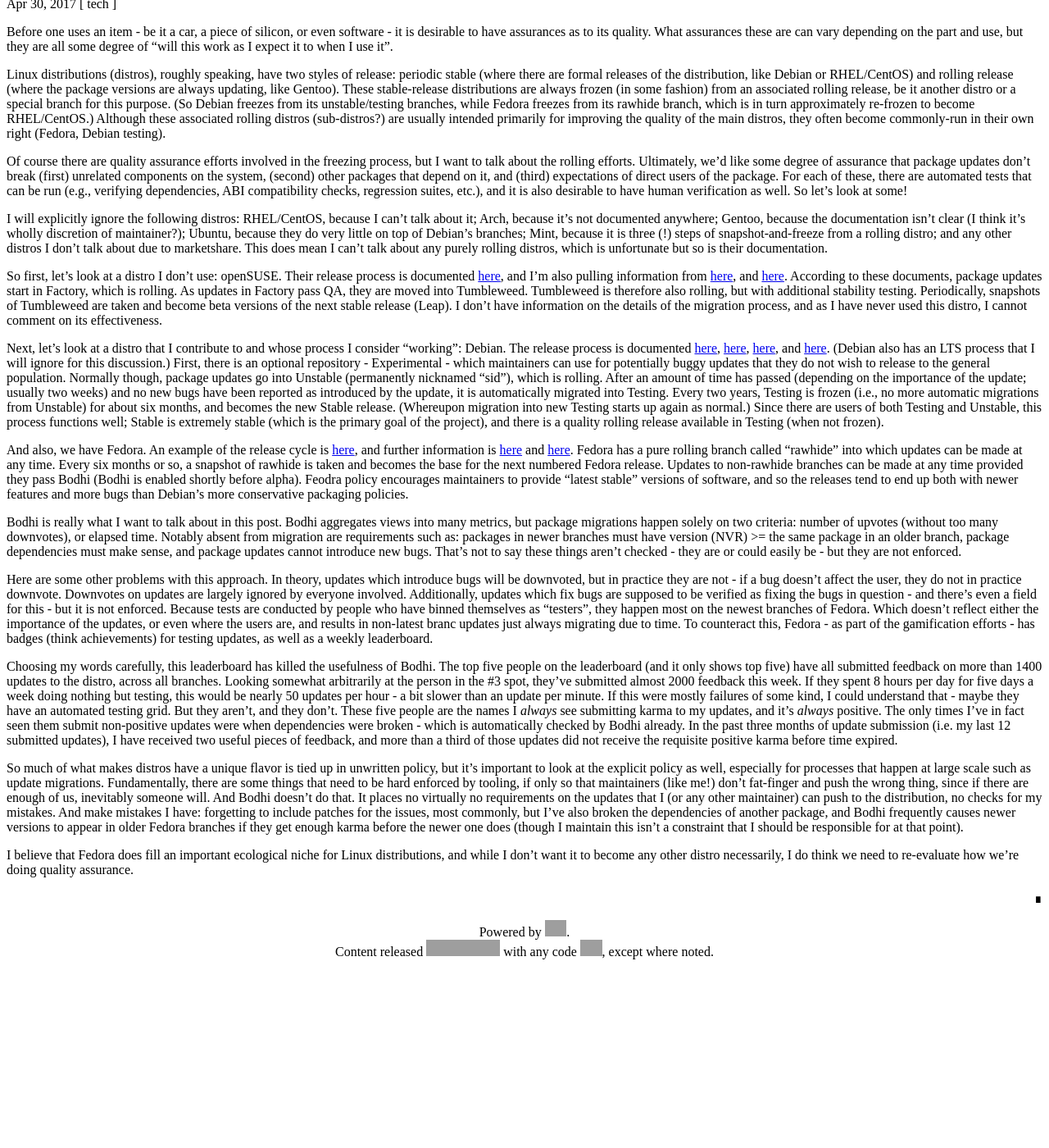
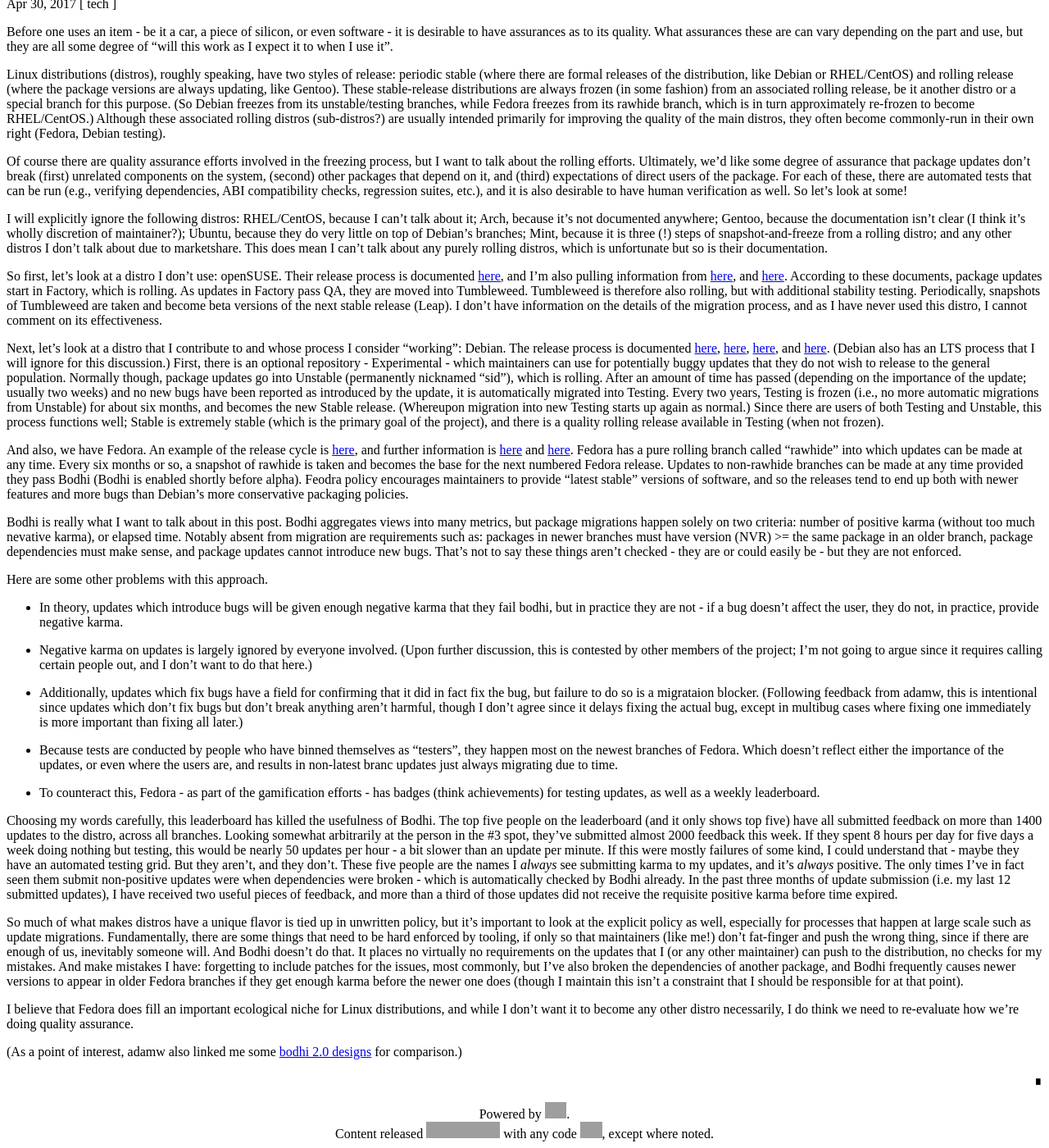
Before and after one commit to frozencemetery/mivehind.net, a Jekyll site: the page built from _posts/2017-04-30-Bodhi-and-quality-assurance.md, in a window 1280 px wide and 1400 px high, scrolled down 137 px. Shown: the whole window at 82% size. Built offline with Jekyll 4.4.1, drawn with Linux system fonts in a browser that asks for light colours; Markdown is read by kramdown in place of the engine named in the settings; before the commit the page ends 1315 px from its top, so only the background shows below that; grey boxes are pictures that could not be loaded.

Commit message:
[post] bodhi - feedback from adamw
- removed "vote" language
- mention controversy of feedback use
- link to bodhi design page

```diff
--- a/_posts/2017-04-30-Bodhi-and-quality-assurance.md
+++ b/_posts/2017-04-30-Bodhi-and-quality-assurance.md
@@ -85,25 +85,39 @@
 
 Bodhi is really what I want to talk about in this post.  Bodhi aggregates
 views into many metrics, but package migrations happen solely on two criteria:
-number of upvotes (without too many downvotes), or elapsed time.  Notably
-absent from migration are requirements such as: packages in newer branches
-must have version (NVR) >= the same package in an older branch, package
-dependencies must make sense, and package updates cannot introduce new bugs.
-That's not to say these things aren't checked - they are or could easily be -
-but they are not enforced.
+number of positive karma (without too much nevative karma), or elapsed time.
+Notably absent from migration are requirements such as: packages in newer
+branches must have version (NVR) >= the same package in an older branch,
+package dependencies must make sense, and package updates cannot introduce new
+bugs.  That's not to say these things aren't checked - they are or could
+easily be - but they are not enforced.
 
-Here are some other problems with this approach.  In theory, updates which
-introduce bugs will be downvoted, but in practice they are not - if a bug
-doesn't affect the user, they do not in practice downvote.  Downvotes on
-updates are largely ignored by everyone involved.  Additionally, updates which
-fix bugs are supposed to be verified as fixing the bugs in question - and
-there's even a field for this - but it is not enforced.  Because tests are
-conducted by people who have binned themselves as "testers", they happen most
-on the newest branches of Fedora.  Which doesn't reflect either the importance
-of the updates, or even where the users are, and results in non-latest branc
-updates just always migrating due to time.  To counteract this, Fedora - as
-part of the gamification efforts - has badges (think achievements) for testing
-updates, as well as a weekly leaderboard.
+Here are some other problems with this approach.
+
+- In theory, updates which introduce bugs will be given enough negative karma
+  that they fail bodhi, but in practice they are not - if a bug doesn't affect
+  the user, they do not, in practice, provide negative karma.
+
+- Negative karma on updates is largely ignored by everyone involved.  (Upon
+  further discussion, this is contested by other members of the project; I'm
+  not going to argue since it requires calling certain people out, and I don't
+  want to do that here.)
+
+- Additionally, updates which fix bugs have a field for confirming that it did
+  in fact fix the bug, but failure to do so is a migrataion blocker.
+  (Following feedback from adamw, this is intentional since updates which
+  don't fix bugs but don't break anything aren't harmful, though I don't agree
+  since it delays fixing the actual bug, except in multibug cases where fixing
+  one immediately is more important than fixing all later.)
+
+- Because tests are conducted by people who have binned themselves as
+  "testers", they happen most on the newest branches of Fedora.  Which doesn't
+  reflect either the importance of the updates, or even where the users are,
+  and results in non-latest branc updates just always migrating due to time.
+
+- To counteract this, Fedora - as part of the gamification efforts - has
+  badges (think achievements) for testing updates, as well as a weekly
+  leaderboard.
 
 Choosing my words carefully, this leaderboard has killed the usefulness of
 Bodhi.  The top five people on the leaderboard (and it only shows top five)
@@ -140,3 +154,7 @@
 distributions, and while I don't want it to become any other distro
 necessarily, I do think we need to re-evaluate how we're doing quality
 assurance.
+
+(As a point of interest, adamw also linked me some
+[bodhi 2.0 designs](https://lists.fedoraproject.org/pipermail/devel/2011-November/159874.html)
+for comparison.)
```
